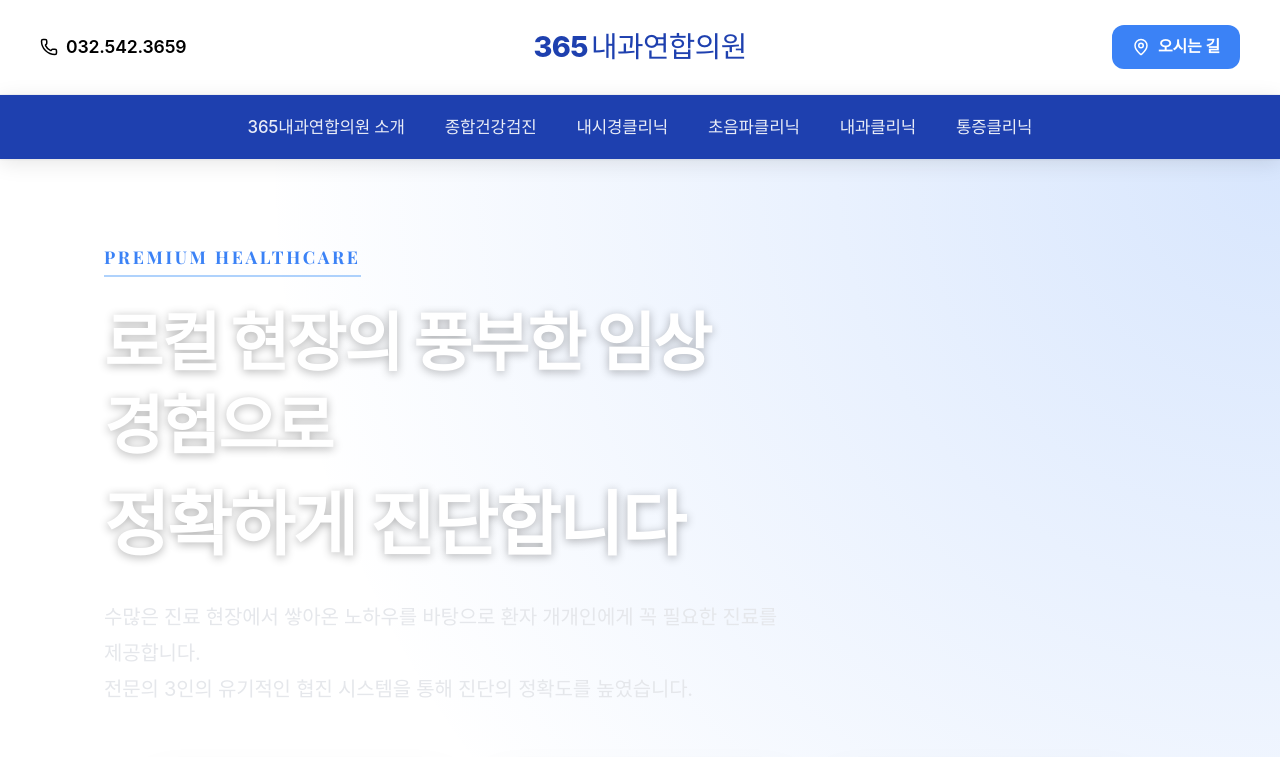
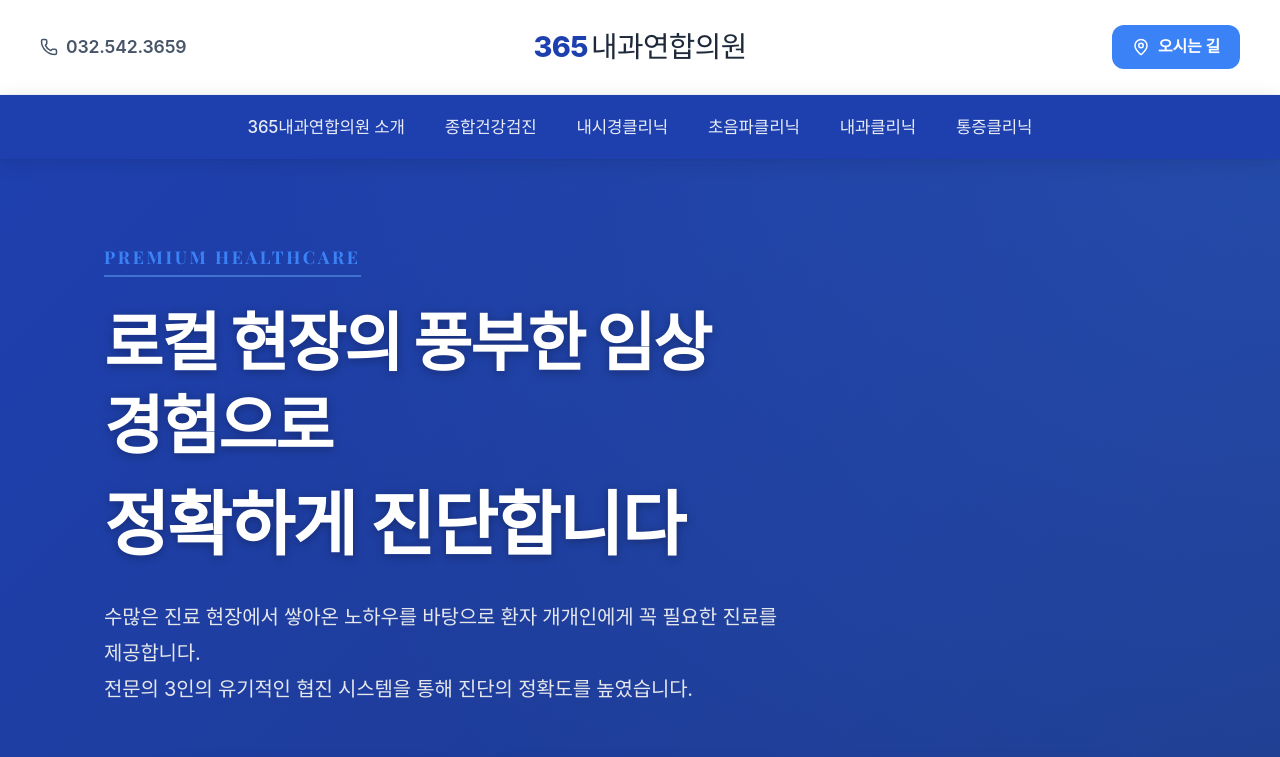
Before and after one commit to bnam1321-bit/365-clinic-web, a Next.js app: page / in a window 1280 px wide. Shown: the top 757 px of the page. Built offline with nearby package versions, Linux system fonts and the light colour scheme; a web font is replaced by a local one.

Commit message:
Fix CSS encoding corruption and correctly apply color variables

```diff
--- a/src/app/about/page.module.css
+++ b/src/app/about/page.module.css
@@ -204,7 +204,7 @@
 }
 
 .doctorBio li::before {
-    content: "??;
+    content: "•";
     color: var(--color-secondary);
     position: absolute;
     left: 0;
--- a/src/app/endoscopy/page.module.css
+++ b/src/app/endoscopy/page.module.css
@@ -197,7 +197,7 @@
 }
 
 .featureList li::before {
-    content: '??;
+    content: '✔';
     color: var(--color-secondary);
     position: absolute;
     left: 0;
@@ -303,7 +303,7 @@
 }
 
 .precautionList li::before {
-    content: "??;
+    content: "•";
     color: var(--color-secondary);
     position: absolute;
     left: 0;
--- a/src/app/globals.css
+++ b/src/app/globals.css
@@ -11,8 +11,8 @@
   --color-primary: #1E40AF;
   --color-secondary: #3B82F6;
   --color-tertiary: #0D9488;
-  --color-neutral: var(--color-neutral);
-  --color-primary-dark: var(--color-primary-dark);
+  --color-neutral: #475569;
+  --color-primary-dark: #1e3a8a;
   --color-accent-soft: rgba(59, 130, 246, 0.04);
 
   /* Neutral Colors - High End */
@@ -20,7 +20,7 @@
   --color-surface: #FFFFFF;
   --color-surface-glass: rgba(255, 255, 255, 0.95);
   /* More opaque for solidity */
-  --color-text-primary: var(--color-primary-dark);
+  --color-text-primary: #1E293B;
   --color-text-secondary: var(--color-neutral);
   --color-text-muted: #9CA3AF;
   --color-border: #F3F4F6;
--- a/src/app/ultrasound/page.module.css
+++ b/src/app/ultrasound/page.module.css
@@ -143,7 +143,7 @@
 }
 
 .checkList li::before {
-    content: "??;
+    content: "•";
     color: var(--color-secondary);
     position: absolute;
     left: 0;
```
